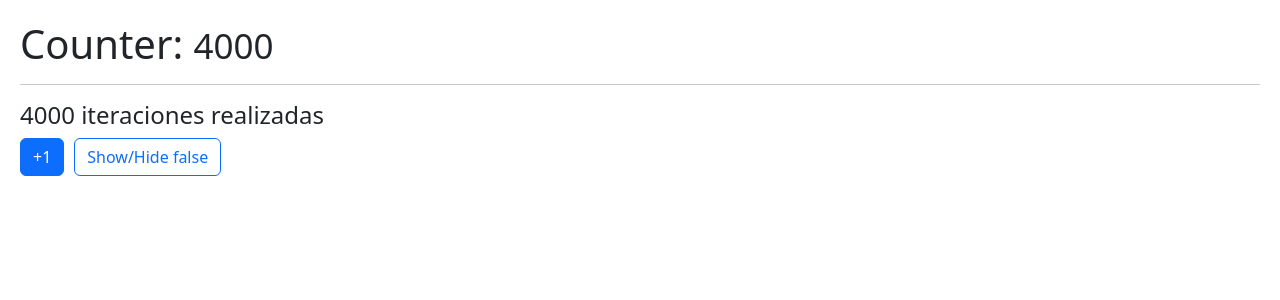
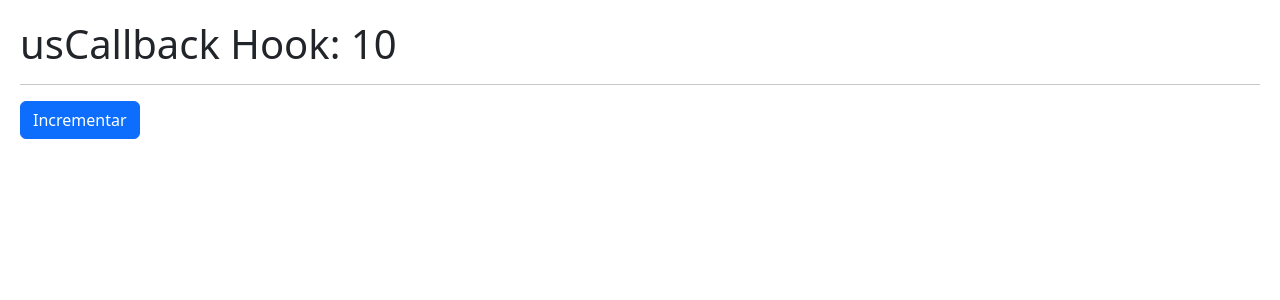
Before and after one commit to hectoralvaez/05-hook-app, a React (Vite) app: page / in a window 1280 px wide. Shown: the top 300 px of the page. Built offline with nearby package versions, Linux system fonts and the light colour scheme.

Commit message:
🪝 133. useCallback. Startup.

```diff
--- /dev/null
+++ b/src/06-memos/CallbackHook.jsx
@@ -0,0 +1,18 @@
+import { useState } from "react";
+import { ShowIncrement } from "./ShowIncrement";
+
+export const CallbackHook = () => {
+    const [counter, setCounter] = useState(10);
+
+    const incrementFather = () => {
+        setCounter(counter + 1);
+    };
+
+    return (
+        <>
+            <h1>usCallback Hook: {counter} </h1>
+            <hr />
+            <ShowIncrement increment={incrementFather} />
+        </>
+    );
+};
--- /dev/null
+++ b/src/06-memos/ShowIncrement.jsx
@@ -0,0 +1,14 @@
+
+export const ShowIncrement = ({ increment }) => {
+    console.log("me volví a generar");
+    return (
+        <button
+            className="btn btn-primary"
+            onClick={() => {
+                increment();
+            }}
+        >
+            Incrementar
+        </button>
+    );
+};
--- a/src/main.jsx
+++ b/src/main.jsx
@@ -1,6 +1,7 @@
 import React from 'react'
 import ReactDOM from 'react-dom/client'
-import { MemoHook } from './06-memos/MemoHook'
+import { CallbackHook } from './06-memos/CallbackHook'
+// import { MemoHook } from './06-memos/MemoHook'
 // import { Memorize } from './06-memos/Memorize'
 // import { Layout } from './05-useLayoutEffect/Layout'
 // import { FocusScreen } from './04-useRef/FocusScreen'
@@ -15,6 +16,6 @@ import './index.css'
 ReactDOM.createRoot(document.getElementById('root')).render(
   // <React.StrictMode>
     // <MultipleCustomHooks />
-    <MemoHook />
+    <CallbackHook />
   // </React.StrictMode>
 )
```
